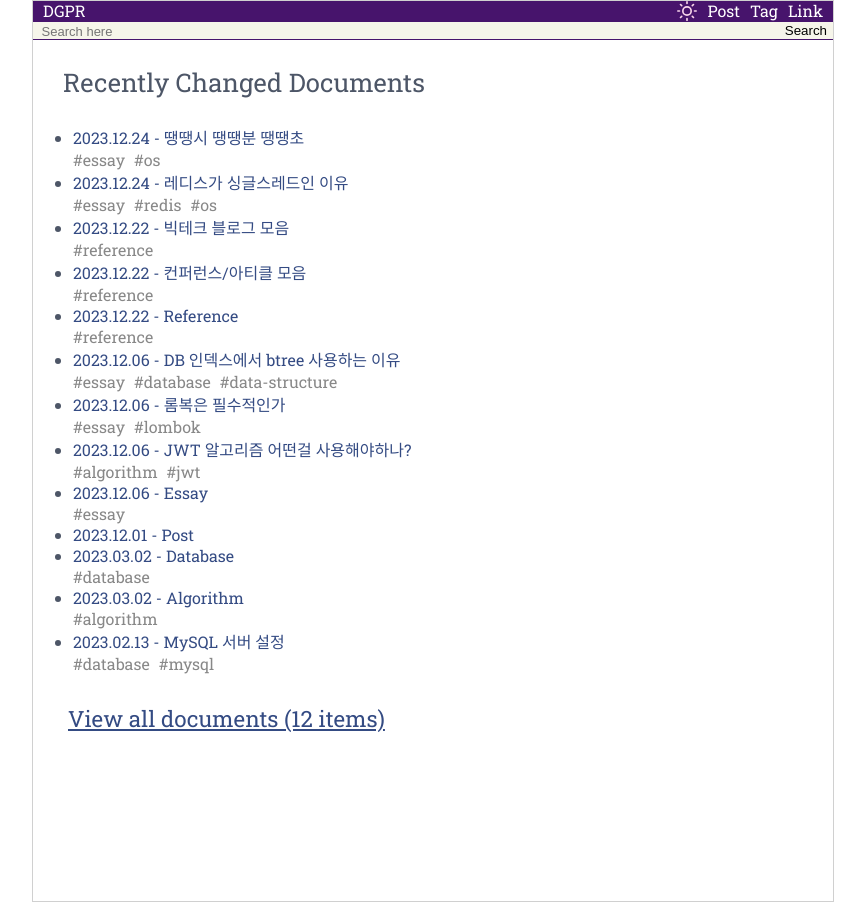
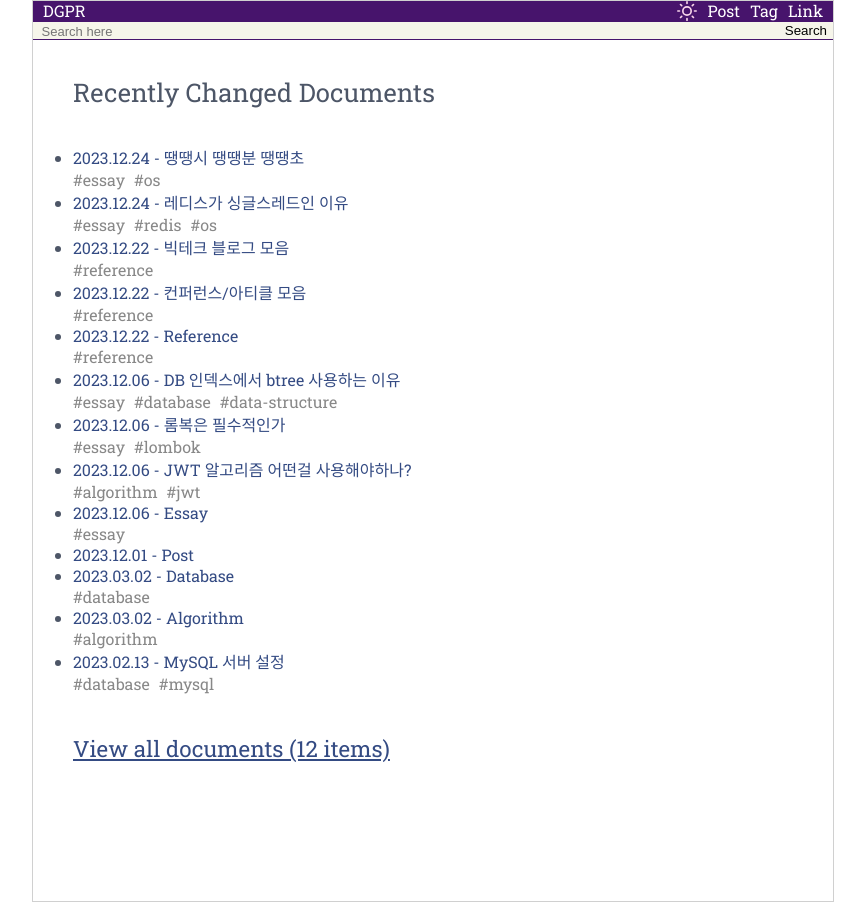
Before and after one commit to dgnppr/dgnppr.github.io, a Jekyll site: the page built from index.html, in a window 1280 px wide. Shown: the whole page, without its empty margins (207-1072 px from the left). Built offline with Jekyll 4.4.1, drawn with Linux system fonts in a browser that asks for light colours.

Commit message:
Update dark mode css

```diff
--- a/_sass/_index.scss
+++ b/_sass/_index.scss
@@ -4,6 +4,7 @@
 
 .indent {
     margin-left: 30px;
+    padding: 10px;
 }
 
 .contact {
--- a/_sass/_theme.scss
+++ b/_sass/_theme.scss
@@ -57,6 +57,10 @@
     color: var(--text-sub-color) !important;
 }
 
+body.dark-mode .post-meta {
+    color: #D5DDE6 !important;
+}
+
 body.dark-mode .history-button p,
 body.dark-mode .history-button p span,
 body.dark-mode .post-content p,
```
